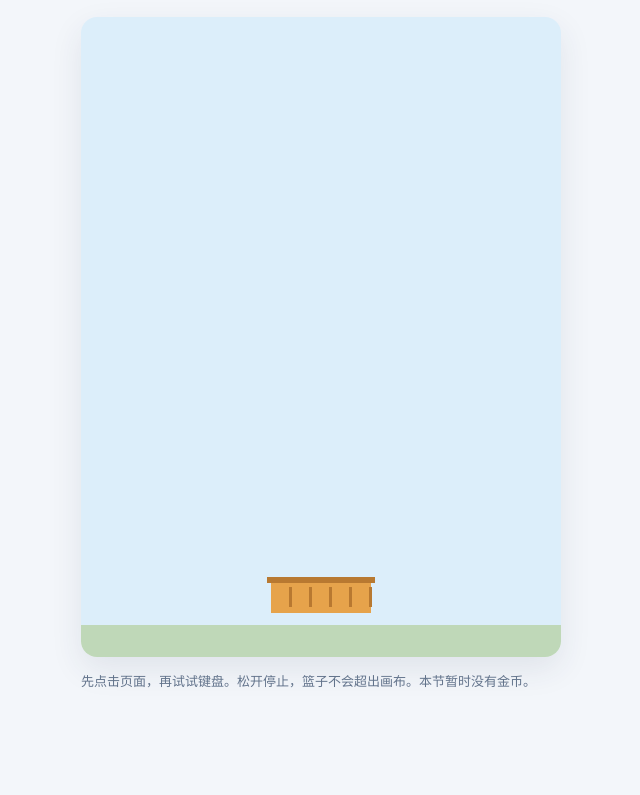
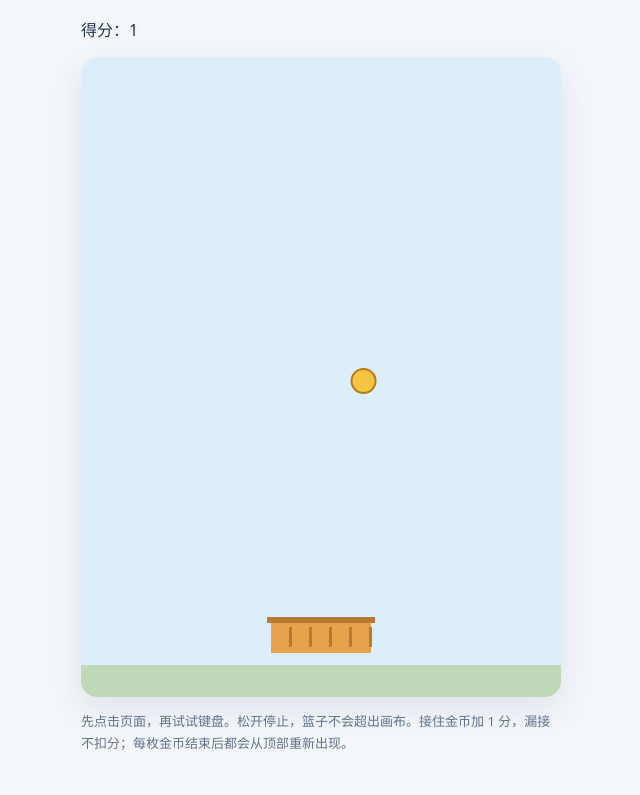
Before and after one commit to ck2265395/game-nodejs-gold-coin, a website: page public/index.html in a window 1280 px wide. Shown: the part 141-936 px from the top of the page, without its empty margins (319-959 px from the left). Before the commit the page ends 874 px from the top, so only its background shows below. Drawn offline with Linux system fonts and the light colour scheme.

Commit message:
feat: 加入金币下落、接住判定和计分

```diff
--- a/public/game.js
+++ b/public/game.js
@@ -11,6 +11,44 @@ const basket = {
   color: '#e6a34b',
   speed: 300, // 每秒移动 300 个画布像素。
 };
+
+// 金币的 x、y 是圆心坐标；从画布顶部外侧开始下落。
+const coin = {
+  radius: 12,
+  x: canvas.width / 2,
+  y: -12,
+  speed: 180, // 每秒下落 180 个画布像素。
+};
+
+const scoreDisplay = document.querySelector('#score');
+let score = 0;
+scoreDisplay.textContent = String(score);
+
+function resetCoin() {
+  coin.y = -coin.radius;
+  coin.x = coin.radius + Math.random() * (canvas.width - coin.radius * 2);
+}
+
+function updateCoin(deltaTime) {
+  const previousBottom = coin.y + coin.radius;
+  coin.y += coin.speed * deltaTime;
+
+  // 用金币的包围盒检查横向重叠；底边必须从上方跨过篮子上沿。
+  // 比较前后两帧，避免金币跨过上沿时漏判，也避免从侧面移入时误计分。
+  const overlapsBasket = coin.x + coin.radius >= basket.x
+    && coin.x - coin.radius <= basket.x + basket.width;
+  const reachesBasket = previousBottom <= basket.y
+    && coin.y + coin.radius >= basket.y;
+
+  if (overlapsBasket && reachesBasket) {
+    score += 1;
+    scoreDisplay.textContent = String(score);
+    resetCoin();
+  } else if (coin.y - coin.radius > canvas.height) {
+    // 漏接不扣分，完全离开底部后继续下一枚。
+    resetCoin();
+  }
+}
 
 // 记录哪些键正在按住，而不是每次按键事件只移动一次。
 const pressedKeys = new Set();
@@ -35,6 +73,7 @@ function gameLoop(currentTime) {
   const deltaTime = lastTime === null ? 0 : Math.min((currentTime - lastTime) / 1000, 0.05);
   lastTime = currentTime;
   updateBasket(deltaTime);
+  updateCoin(deltaTime);
   drawScene();
   requestAnimationFrame(gameLoop);
 }
@@ -43,6 +82,15 @@ function drawScene() {
   // 每次绘制都先覆盖背景，以后加入动画时也会用到这一步。
   context.fillStyle = '#dceefa';
   context.fillRect(0, 0, canvas.width, canvas.height);
+
+  // arc 的圆心、半径和起止角度决定金币形状。
+  context.beginPath();
+  context.arc(coin.x, coin.y, coin.radius, 0, Math.PI * 2);
+  context.fillStyle = '#f5c542';
+  context.fill();
+  context.strokeStyle = '#b87916';
+  context.lineWidth = 2;
+  context.stroke();
 
   context.fillStyle = '#bfd8b8';
   context.fillRect(0, canvas.height - 32, canvas.width, 32);
--- a/public/index.html
+++ b/public/index.html
@@ -3,20 +3,21 @@
 <head>
   <meta charset="utf-8">
   <meta name="viewport" content="width=device-width, initial-scale=1">
-  <title>接金币 · 第二步</title>
+  <title>接金币 · 第四步</title>
   <link rel="stylesheet" href="/style.css">
   <script src="/game.js" defer></script>
 </head>
 <body>
   <main>
-    <p class="eyebrow">我的第一个小游戏 · 02</p>
+    <p class="eyebrow">我的第一个小游戏 · 04</p>
     <h1>接金币</h1>
     <p class="intro">按住 ← → 或 A、D，让篮子左右移动。</p>
+    <p class="score">得分：<span id="score">0</span></p>
     <div class="game-frame">
-      <canvas id="game" width="480" height="640" aria-label="接金币游戏区域：背景、地面和底部篮子">你的浏览器不支持 Canvas，请使用现代浏览器。</canvas>
+      <canvas id="game" width="480" height="640" aria-label="接金币游戏区域：下落金币、背景、地面和底部篮子">你的浏览器不支持 Canvas，请使用现代浏览器。</canvas>
     </div>
     <p id="game-error" role="alert" hidden></p>
-    <p class="hint">先点击页面，再试试键盘。松开停止，篮子不会超出画布。本节暂时没有金币。</p>
+    <p class="hint">先点击页面，再试试键盘。松开停止，篮子不会超出画布。接住金币加 1 分，漏接不扣分；每枚金币结束后都会从顶部重新出现。</p>
     <noscript>请启用 JavaScript 以显示游戏画面。</noscript>
   </main>
 </body>
```
Also changed, not shown: tests/game.test.cjs (added, +118 -0 lines), README.md.
